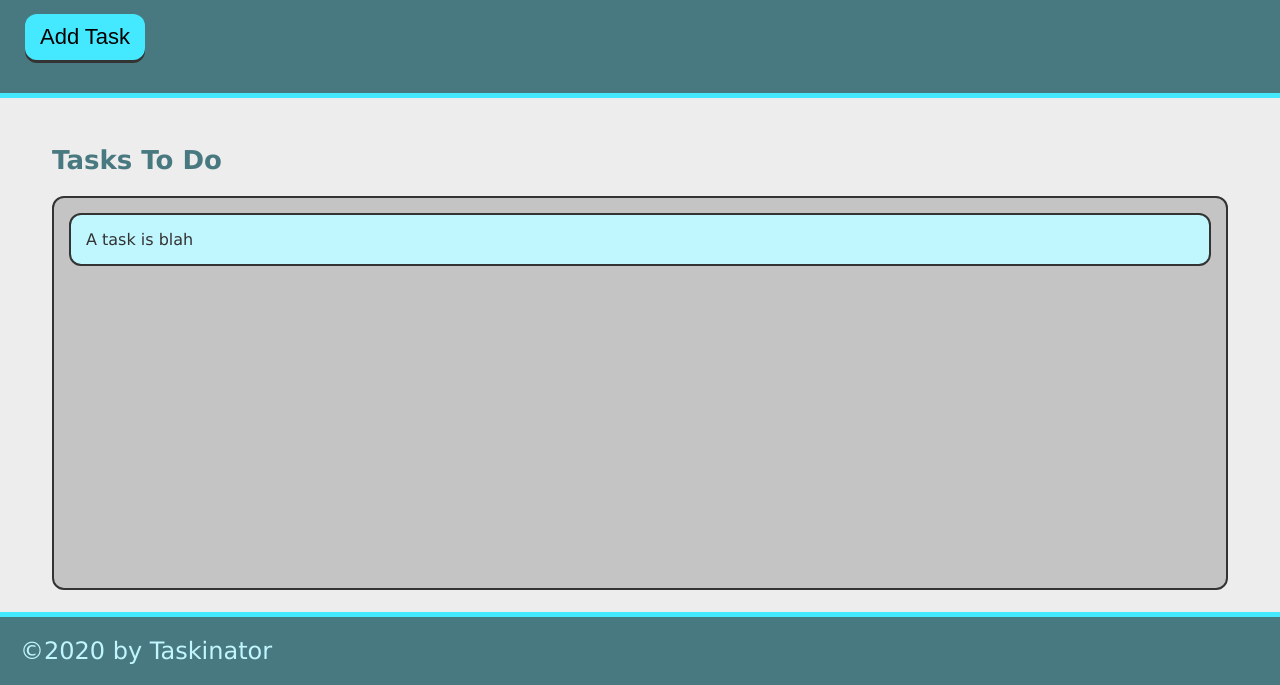
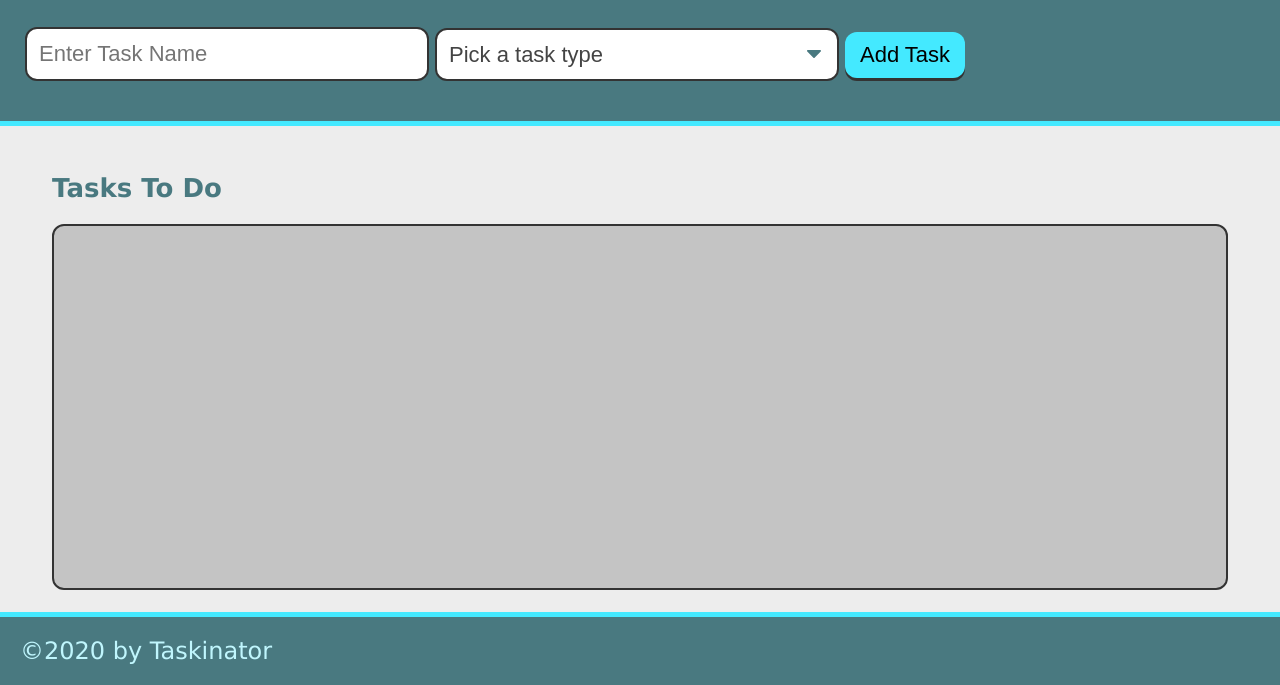
Before and after one commit to cbiertz/taskinator, a plain HTML site: page index.html in a window 1280 px wide. Shown: the part 115-800 px from the top of the page. Drawn offline with Linux system fonts and the light colour scheme.

Commit message:
added dropdown list containing task types

```diff
--- a/index.html
+++ b/index.html
@@ -11,16 +11,33 @@
     <header>
         <h1 class="page-title">Taskinator</h1>
         <p>Click the button below to add a new task!</p>
-        <button class="btn" id="save-task">Add Task</button>
+        <form id="task-form">
+
+            <div class="form-group">
+                <input type="text" name="task-name" class="text-input" placeholder="Enter Task Name" />
+            </div>
+
+            <div class="form-group">
+                <select name="task-type" class="select-dropdown">
+                    <option value="" disabled selected>Pick a task type</option>
+                    <option value="Print">Print</option>
+                    <option value="Web">Web</option>
+                    <option value="Mobile">Mobile</option>
+                </select>
+            </div>
+
+            <div class="form-group">
+                <button class="btn" id="save-task" type="submit">Add Task</button>
+            </div>
+
+        </form>
     </header>
 
     <main class="page-content">
         <setion class="task-list-wrapper">
             <h2 class="list-title">Tasks To Do</h2>
 
-            <ul class="task-list" id="tasks-to-do">
-                <li class="task-item">A task is blah</li>
-            </ul>
+            <ul class="task-list" id="tasks-to-do"></ul>
         </setion>
     </main>
 
```
